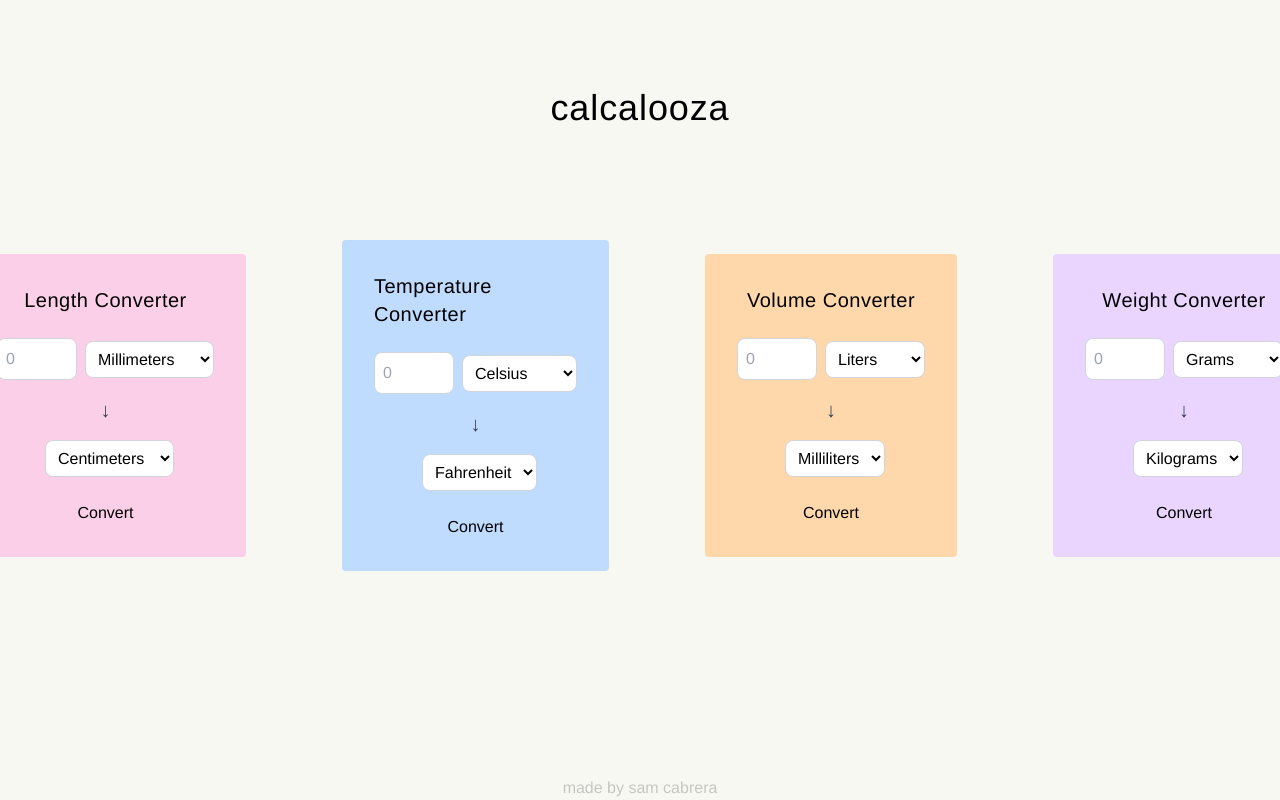
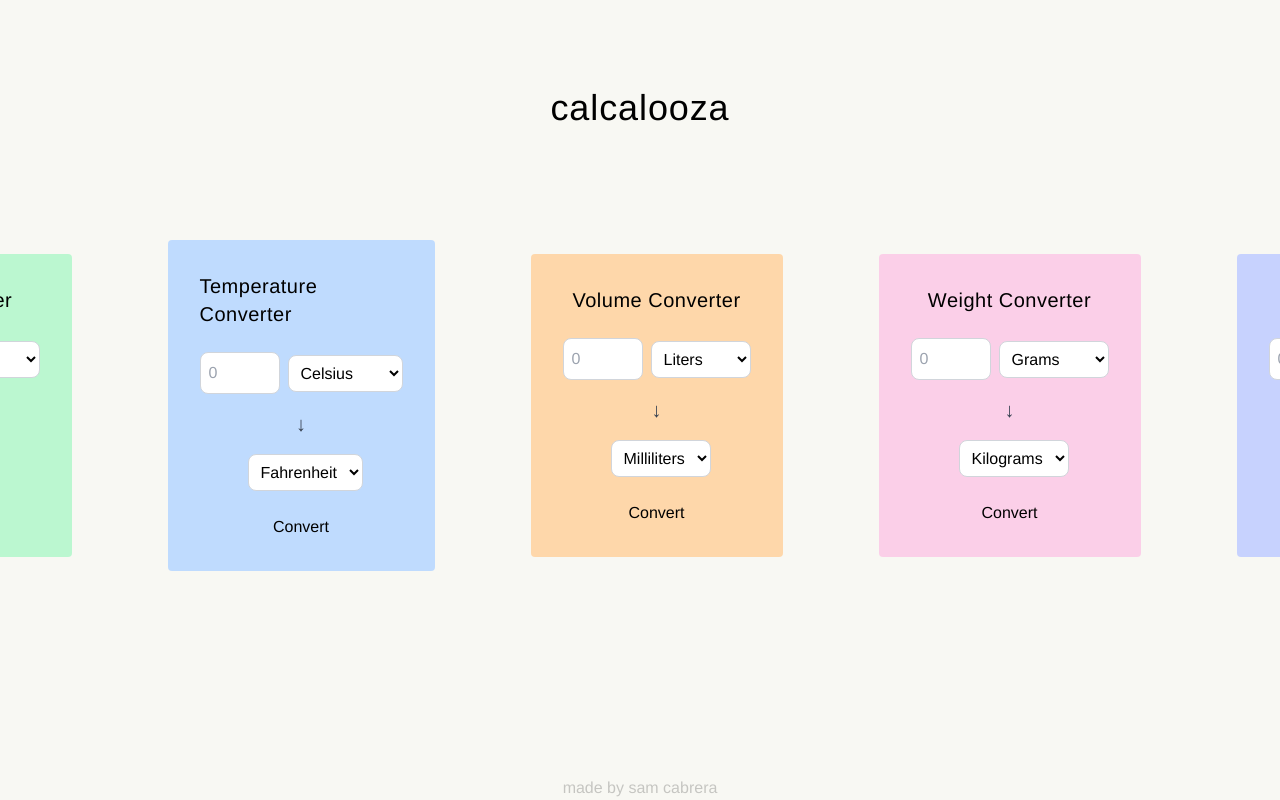
Before and after one commit to samanthacabrera/conversion-calculator, a React (Vite) app: page / in a window 1280 px wide. Built offline with nearby package versions, Linux system fonts and the light colour scheme.

Commit message:
updated converter colors, added simple time converter

```diff
--- a/src/Converter.jsx
+++ b/src/Converter.jsx
@@ -8,10 +8,11 @@ const Converter = ({ conversionType }) => {
     const [result, setResult] = useState(null);
 
     const bgColorMapping = {
-        length: 'bg-pink-200',
+        length: 'bg-green-200',
         temperature: 'bg-blue-200',
         volume: 'bg-orange-200',
-        weight: 'bg-purple-200'
+        weight: 'bg-pink-200',
+        time: 'bg-indigo-200'
     };
 
     const bgColor = bgColorMapping[conversionType] || 'bg-white';
--- a/src/ConverterList.jsx
+++ b/src/ConverterList.jsx
@@ -6,6 +6,7 @@ const converterTypes = [
   { value: 'temperature', label: 'Temperature' },
   { value: 'volume', label: 'Volume' },
   { value: 'weight', label: 'Weight' },
+   { value: 'time', label: 'Time' },
 ];
 
 const ConverterList = () => {
--- a/src/conversionData.js
+++ b/src/conversionData.js
@@ -48,5 +48,12 @@ export const conversionData = {
             kilograms: 1,
         },
         convert: (value, from, to) => value * (conversionData.weight.units[to] / conversionData.weight.units[from]),
+    },
+    time: {
+        units: {
+            minutes: 1,
+            seconds: 60,
+        },
+        convert: (value, from, to) => value * (conversionData.time.units[to] / conversionData.time.units[from]),
     }
 };
```
